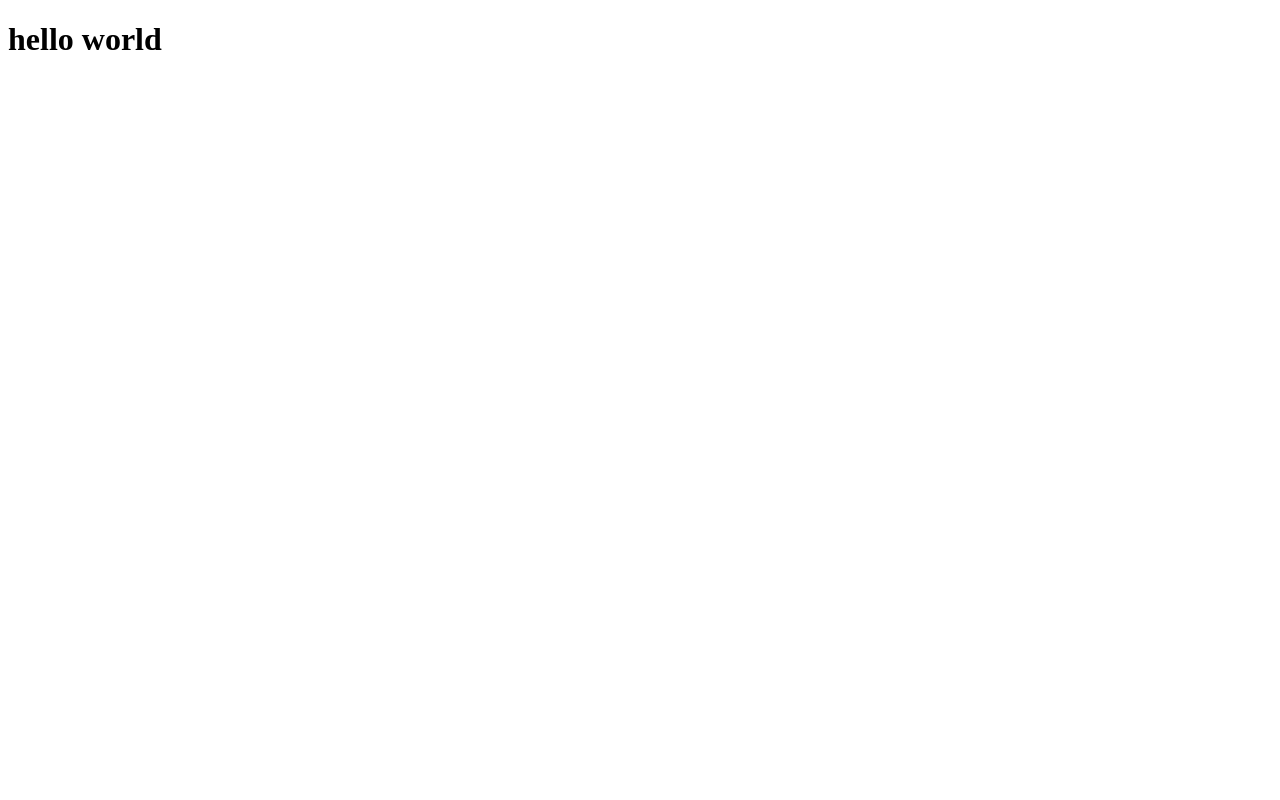
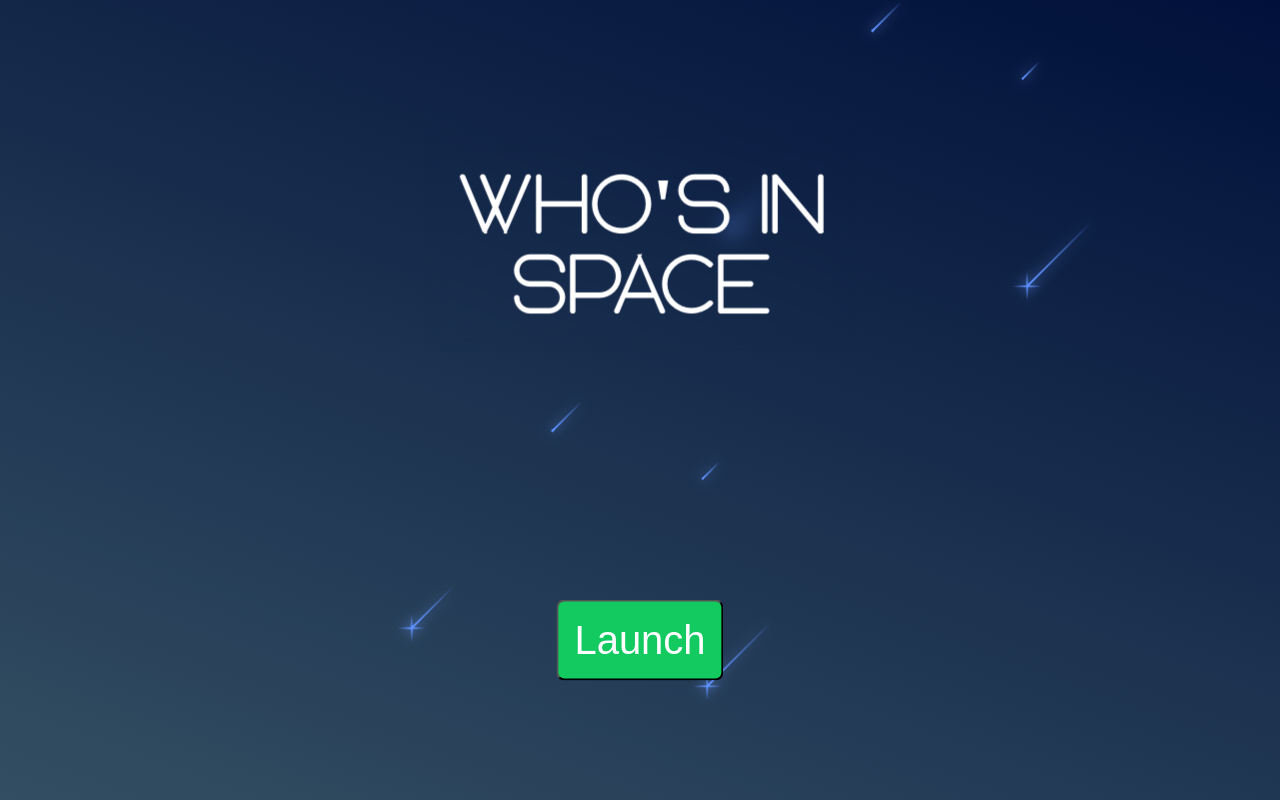
Before and after one commit to bctecnica/Whos-in-space, a plain HTML site: page index.html in a window 1280 px wide. Drawn offline with nearby package versions, Linux system fonts and the light colour scheme.

Commit message:
rough opening screen complete

```diff
--- /dev/null
+++ b/css/shootingStars.css
@@ -0,0 +1,130 @@
+
+
+.sky-container-top {
+    position: absolute;
+    top: -25%;
+    left: 15%;
+    z-index: 2;
+    width: 100%;
+    height: 100%;
+    /* background: linear-gradient(125deg, #00103a 0%, #3e5f77 100%); */
+    transform: rotateZ(135deg);
+}
+
+.sky-container-bottom {
+    position: absolute;
+    top: 25%;
+    left: -10%;
+    z-index: 2;
+    width: 100%;
+    height: 100%;
+    /* background: linear-gradient(125deg, #00103a 0%, #3e5f77 100%); */
+    transform: rotateZ(135deg);
+}
+
+  .star {
+    position: absolute;
+    top: 50%;
+    left: 50%;
+    height: 2px;
+    background: linear-gradient(-45deg, #5f91ff, rgba(0, 0, 255, 0));
+    filter: drop-shadow(0 0 6px #699bff);
+    animation: tail 3000ms ease-in-out infinite, shooting 3000ms ease-in-out infinite;
+  }
+
+  .star::before, .star::after {
+    position: absolute;
+    content: '';
+    top: calc(50% - 1px);
+    right: 0;
+    height: 2px;
+    background: linear-gradient(-45deg, rgba(0, 0, 255, 0), #5f91ff, rgba(0, 0, 255, 0));
+    border-radius: 100%;
+    transform: translateX(50%) rotateZ(45deg);
+    animation: shining 3000ms ease-in-out infinite;
+  }
+
+  .star::after {
+    transform: translateX(50%) rotateZ(-45deg);
+  }
+
+  .star:nth-child(1) {
+    top: calc(50% - 200px);
+    left: calc(50% - 300px);
+    animation-delay: 650ms;
+  }
+  .star:nth-child(1)::before, .star:nth-child(1)::after {
+    animation-delay: 650ms;
+  }
+
+  .star:nth-child(2) {
+    top: calc(50% - -50px);
+    left: calc(50% - 190px);
+    animation-delay: 150ms;
+  }
+  .star:nth-child(2)::before, .star:nth-child(2)::after {
+    animation-delay: 150ms;
+  }
+
+  .star:nth-child(3) {
+    top: calc(50% - -90px);
+    left: calc(50% - 200px);
+    animation-delay: 1600ms;
+  }
+  .star:nth-child(3)::before, .star:nth-child(3)::after {
+    animation-delay: 1600ms;
+  }
+
+  .star:nth-child(4) {
+    top: calc(50% - 50px);
+    left: calc(50% - 250px);
+    animation-delay: 4700ms;
+  }
+  .star:nth-child(4)::before, .star:nth-child(4)::after {
+    animation-delay: 4700ms;
+  }
+
+  .star:nth-child(5) {
+    top: calc(50% - -190px);
+    left: calc(50% - 200px);
+    animation-delay: 2100ms;
+  }
+  .star:nth-child(5)::before, .star:nth-child(5)::after {
+    animation-delay: 2100ms;
+  }
+
+  /* Animations */
+  @keyframes tail {
+    0% {
+      width: 0;
+    }
+
+    30% {
+      width: 100px;
+    }
+
+    100% {
+      width: 0;
+    }
+  }
+
+  @keyframes shining {
+    0% {
+      width: 0;
+    }
+    50% {
+      width: 30px;
+    }
+    100% {
+      width: 0;
+    }
+  }
+
+  @keyframes shooting {
+    0% {
+      transform: translateX(0);
+    }
+    100% {
+      transform: translateX(320px);
+    }
+  }
--- /dev/null
+++ b/css/style.css
@@ -0,0 +1,76 @@
+@font-face {
+    font-family: space-font;
+    src: url(../fonts/Agelast-mLlAm.otf);
+}
+
+* {
+    margin:0;
+    padding: 0;
+}
+
+body {
+    width: 100vw;
+    height: 100vh;
+}
+.main-container {
+    background-color: white;
+    width: 100%;
+    height: 100%;
+    position: relative;
+    overflow: hidden;
+}
+
+.start {
+    width: 100%;
+    height: 100%;
+    background: linear-gradient(200deg, #00103a 0%, #334e62 100%);
+}
+
+.title-text {
+    font-family: space-font;
+    z-index: 2;
+    color: white;
+    font-size: 5rem;
+    text-align: center;
+    padding: 2rem;
+    backdrop-filter: blur(10px);
+    position: absolute;
+    left: 50%;
+    top: 30%;
+    transform: translate(-50%, -50%);
+}
+
+.launch-btn {
+    animation: inout 2.5s ease infinite;
+    z-index: 2;
+    color: white;
+    font-size: 2.5rem;
+    background-color: rgb(19, 202, 97);
+    padding: 1rem;
+    box-shadow: #094c66 3px 3px 1px;
+    border-radius: 8px;
+    transition: transform 200ms, box-shadow 200ms;
+    position: absolute;
+    left: 50%;
+    top: 80%;
+    transform: translate(-50%, -50%);
+    transform-origin : center;
+}
+
+.launch-btn:active {
+    transform: translateY(-39px) translateX(-82px);
+    box-shadow: #094c66 0px 0px 1px;
+}
+
+@keyframes inout {
+    0% {
+        -webkit-box-shadow: 0 0 0 0px rgba(255,255,255,0.4);
+        -moz-box-shadow: 0 0 0 0px rgba(255,255,255,0.4);
+        box-shadow: 0 0 0 0px rgba(255,255,255,0.4);
+    }
+    100% {
+        -webkit-box-shadow: 0 0 0 20px rgba(255,255,255,0);
+        -moz-box-shadow: 0 0 0 20px rgba(255,255,255,0);
+        box-shadow: 0 0 0 20px rgba(255,255,255,0);
+    }
+}
--- a/index.html
+++ b/index.html
@@ -2,15 +2,40 @@
 <html>
   <head>
 
-    <link href="style.css" rel="stylesheet">
+    <link href="css/style.css" rel="stylesheet">
+    <link href="css/shootingStars.css" rel="stylesheet">
 
     <meta name="viewport" content="width=device-width, initial-scale=1.0"/>
   </head>
 
   <body>
 
+    <div class="main-container">
+      <!-- Opening screen -->
+      <div class="start">
+        <div class="sky-container-top">
+          <div class="star"></div>
+          <div class="star"></div>
+          <div class="star"></div>
+          <div class="star"></div>
+          <div class="star"></div>
+        </div>
+        <div class="sky-container-bottom">
+          <div class="star"></div>
+          <div class="star"></div>
+          <div class="star"></div>
+          <div class="star"></div>
+          <div class="star"></div>
+        </div>
+        <h1 class="title-text">Who's in <br>space</h1>
+        <button class="launch-btn">Launch</button>
+      </div>
+      <!-- Main screen -->
+      <div class="launch-pad">
 
-    <h1 class="hello">hello world</h1>
+      </div>
+    </div>
+
 
 		<script
 		src="https://cdnjs.cloudflare.com/ajax/libs/gsap/3.8.0/gsap.min.js"
```
Also changed, not shown: fonts/Agelast-mLlAm.otf (added), style.css (deleted).
